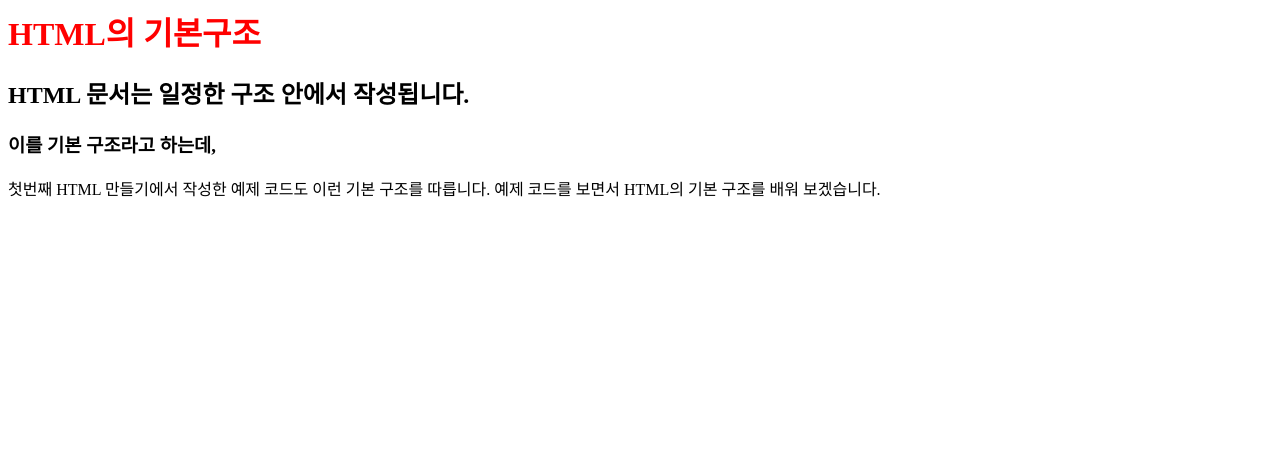
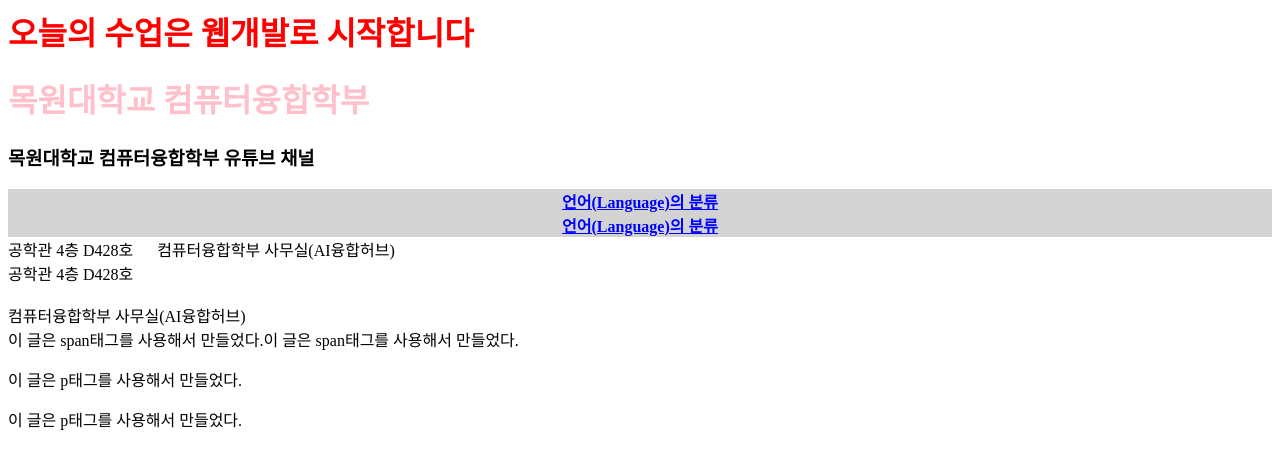
Before and after one commit to kimss07/web260914, a plain HTML site: page index.html in a window 1280 px wide. Drawn offline with Linux system fonts and the light colour scheme.

Commit message:
Update index.html

```diff
--- a/index.html
+++ b/index.html
@@ -1,13 +1,22 @@
 <html>
   <head>
-    <title>김성수: HTML의 기본구조</title>
+    <title>김성수</title>
   </head>
   <body>
-    <h1 style="color:red;">HTML의 기본구조</h1>
-    <h2 >HTML 문서는 일정한 구조 안에서 작성됩니다.</h2>
-    <h3>이를 기본 구조라고 하는데,</h3>
-    <div>
-      첫번째 HTML 만들기에서 작성한 예제 코드도 이런 기본 구조를 따릅니다. 예제 코드를 보면서 HTML의 기본 구조를 배워 보겠습니다.
-    </div>
+    <h1 style="color:red;">오늘의 수업은 웹개발로 시작합니다</h1>
+    <h1 style="color:pink;">목원대학교 컴퓨터융합학부</h1>
+    <h3>목원대학교 컴퓨터융합학부 유튜브 채널</h3>
+    <div style="
+      color: blue;
+      background-color: lightgray;
+      text-align: center;
+      font-weight: bold;
+      text-decoration: underline;
+      ">언어(Language)의 분류</div>
+    <div style="color: blue; background-color: lightgray; text-align: center; font-weight: bold; text-decoration: underline;">언어(Language)의 분류</div>
+    <div>공학관 4층 D428호 &nbsp;&nbsp;&nbsp;&nbsp;&nbsp;컴퓨터융합학부 사무실(AI융합허브)</div>
+    <div>공학관 4층 D428호 <br><br>컴퓨터융합학부 사무실(AI융합허브)</div>
+    <span>이 글은 span태그를 사용해서 만들었다.</span><span>이 글은 span태그를 사용해서 만들었다.</span>
+    <p>이 글은 p태그를 사용해서 만들었다.</p><p>이 글은 p태그를 사용해서 만들었다.</p>
   </body>
 </html>
```
